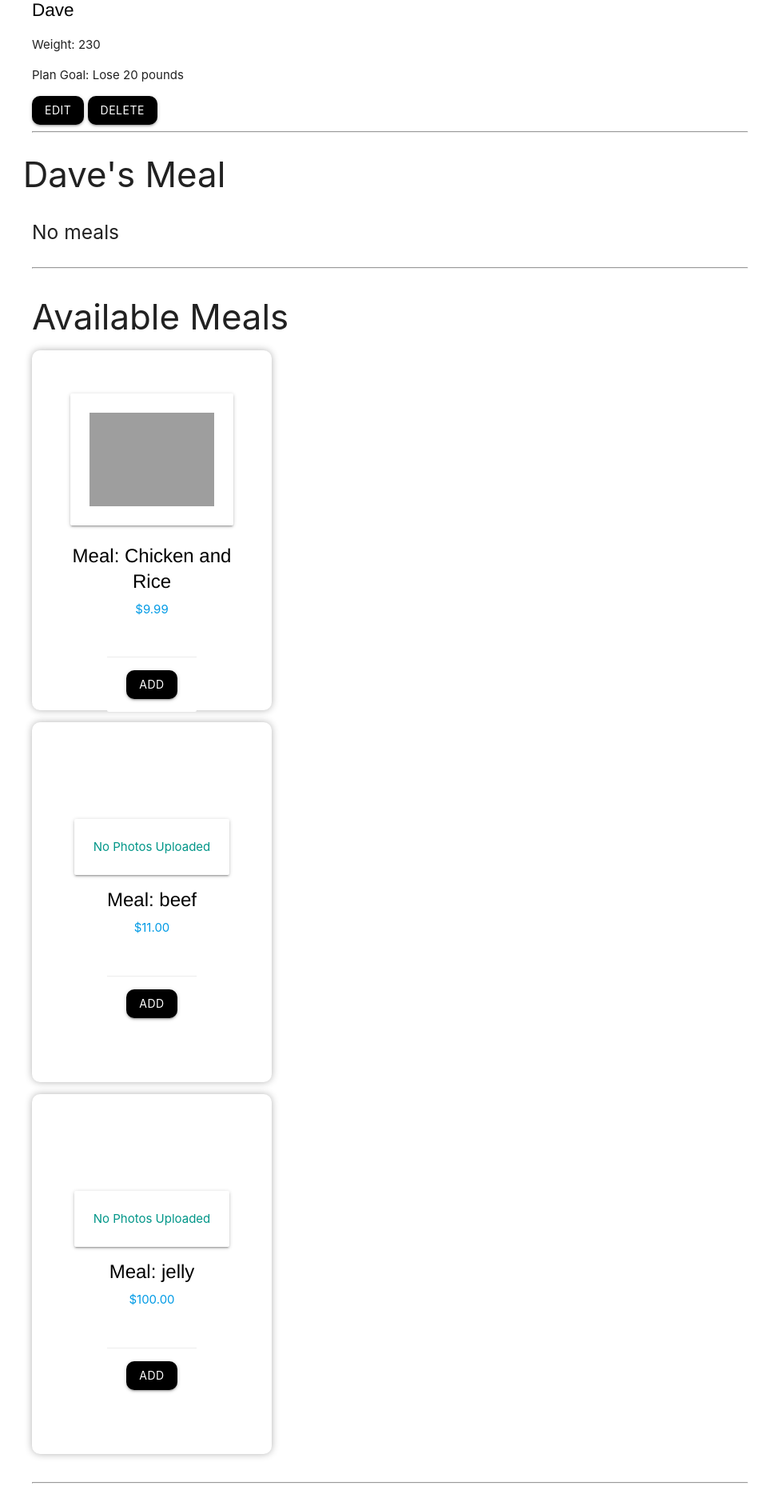
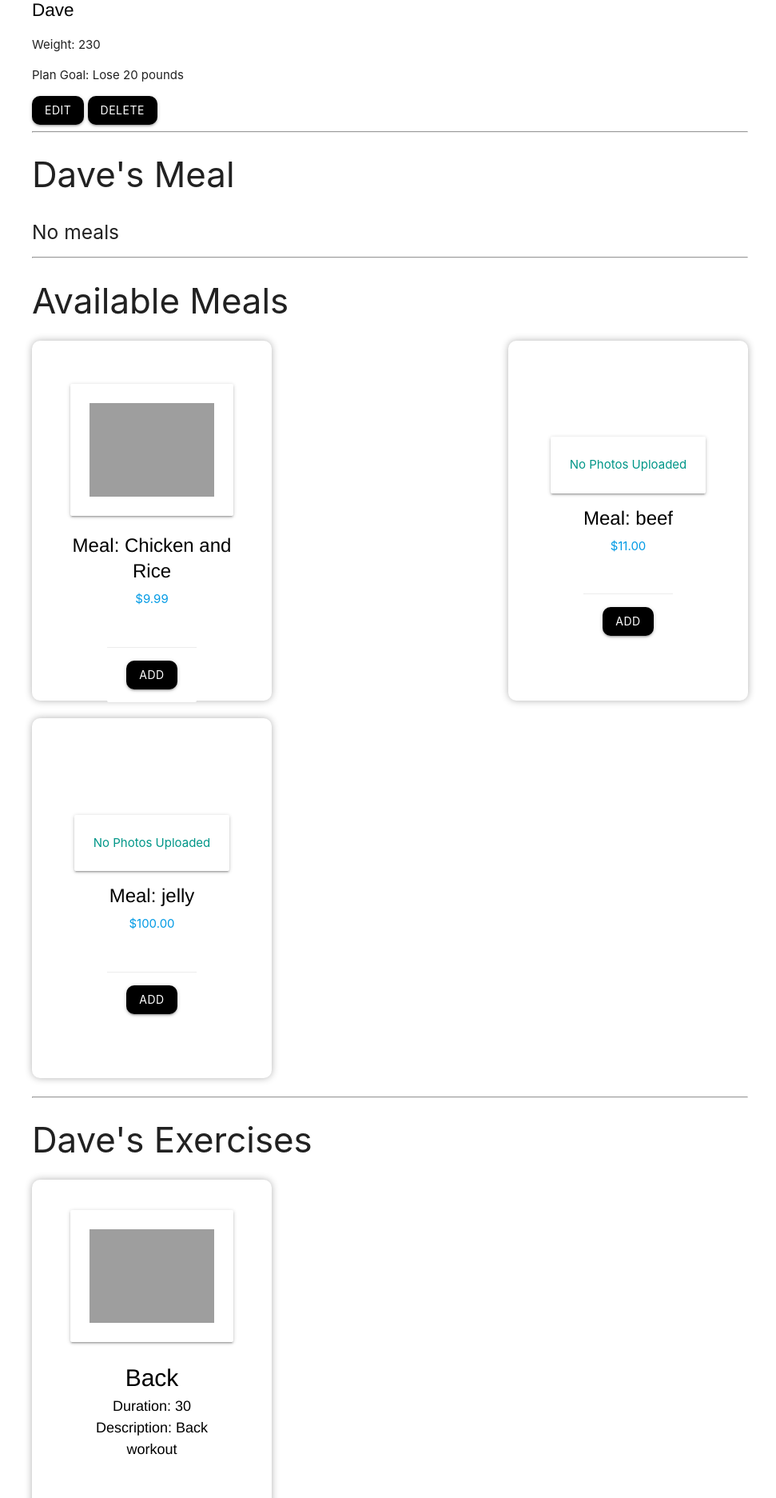
Before and after one commit to davebenner14/Gym-Buddy, a Django app: page /plans/1/ in a window 1280 px wide. Shown: the part 204-2077 px from the top of the page at 80% size, without its empty margins (152-1123 px from the left). Run offline with Django 4.2, Linux system fonts and the light colour scheme; data comes from the database, SQL or seed files in the repository; both versions use the stored data as it was after the commit; grey boxes are pictures that could not be loaded.

Commit message:
plandetail page css done

```diff
--- a/main_app/templates/plans/detail.html
+++ b/main_app/templates/plans/detail.html
@@ -26,14 +26,15 @@
 
   <hr />
 
-  <div class="row">
+
     <h3>{{ plan.name }}'s Meal</h3>
-    <div class="col s6">
+    <div class="card-container">
       {% if plan.meals.count %} {% for meal in plan.meals.all %}
       <div class="card">
         <div class="card-content">
 
           <a href="{% url 'meals_detail' meal.id %}">
+            <div class="card-content">
           {% for photo in meal.photo_set.all %}
           <img
             class="responsive-img card-panel"
@@ -65,13 +66,12 @@
 
 <hr />
 
-<div class="row">
-  <div class="col s6">
-    <h3>Available Meals</h3>
+<h3>Available Meals</h3>
+<div class="card-container">
     {% if meals.count %} {% for meal in meals.all %}
     <div class="card">
-      <div class="card-content">
-    <a href="{% url 'meals_detail' meal.id %}">
+    <div class="card-content">
+      <a href="{% url 'meals_detail' meal.id %}">
       <div class="card-content">
         {% for photo in meal.photo_set.all %}
         <img
@@ -99,18 +99,18 @@
     {% endfor %} {% else %}
     <h5>{{plan.name}} Already Has All Meals Available</h5>
     {% endif %}
-  </div>
 </div>
 
   <hr />
 
-  <div class="row">
+
     <h3>{{ plan.name }}'s Exercises</h3>
-    <div class="col s6">
+    <div class="card-container">
       {% if plan.exercises.count %} {% for exercise in plan.exercises.all %}
       <div class="card">
         <div class="card-content">
           <a href="{% url 'exercises_detail' exercise.id %}" >
+            <div class="card-content">
               {% for photo in exercise.photo_set.all %}
               <img
                 class="responsive-img card-panel"
@@ -149,11 +149,12 @@
   <hr />
 
 
-    <div class="col s6">
+
       <h3>Available Exercises</h3>
+      <div class="card-container">
       {% if exercises.count %} {% for exercise in exercises.all %}
       <div class="card">
-        <div class="card-container">
+        <div class="card-content">
           <a href="{% url 'exercises_detail' exercise.id %}">
             <div class="card-content">
               {% for photo in exercise.photo_set.all %}
@@ -186,6 +187,6 @@
       <h5>{{plan.name}} Already Has All Exercises Available</h5>
       {% endif %}
     </div>
-  </div>
+
   {% endblock %}
 </div>
```
Also changed, not shown: db.sqlite3.
